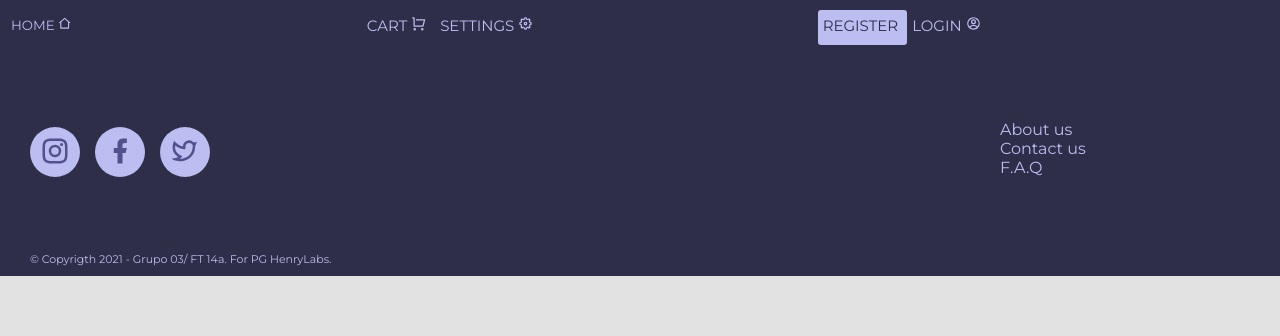
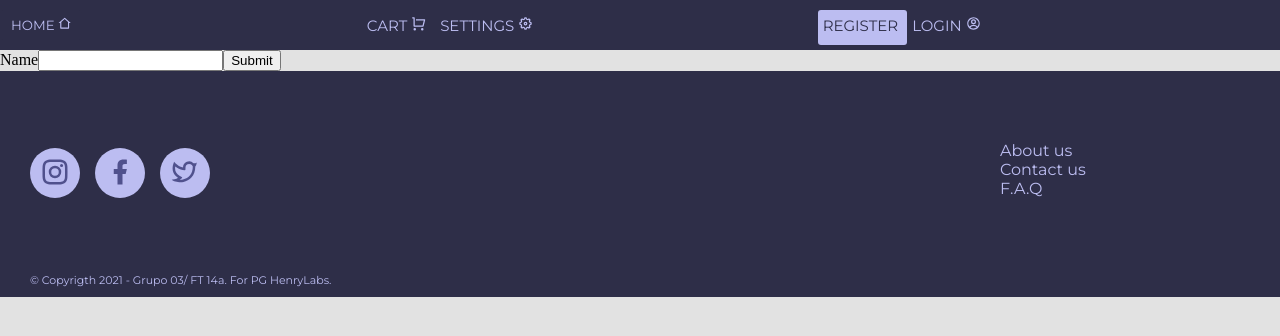
Before and after one commit to rodriabregu/Henry-PF-G03, a React (Create React App) app in the folder client/: page /register in a window 1280 px wide. Shown: the top 336 px of the page. Built offline with nearby package versions, Linux system fonts and the light colour scheme.

Commit message:
register preliminar

```diff
--- a/client/package.json
+++ b/client/package.json
@@ -5,6 +5,7 @@
   "author": "FT-14a Grupo 03",
   "private": true,
   "dependencies": {
+    "@hookform/error-message": "^2.0.0",
     "@testing-library/jest-dom": "^5.14.1",
     "@testing-library/react": "^11.2.7",
     "@testing-library/user-event": "^12.8.3",
@@ -14,6 +15,7 @@
     "antd": "^4.16.10",
     "axios": "^0.21.1",
     "react": "^17.0.2",
+    "react-cool-form": "^0.4.1",
     "react-dom": "^17.0.2",
     "react-hook-form": "^7.12.2",
     "react-icons": "^4.2.0",
--- a/client/src/App.tsx
+++ b/client/src/App.tsx
@@ -4,6 +4,7 @@ import NavBar from './Components/NavBar/NavBar';
 import Footer from './Components/Footer/Footer';
 import ProductDetail from './Components/ProductDetail';
 import Login from './Components/LogIn';
+import Register from './Components/Register';
 import {BrowserRouter as Router,
   Switch,
   Route,} from 'react-router-dom'
@@ -18,6 +19,7 @@ function App() {
           <Route exact path="/home" component={Home} />
           <Route exact path="/product/:id" component={ProductDetail} />
           <Route exact path='/login' component={Login} />
+          <Route exact path='/register' component={Register} />
           <Route path="/" component={Footer} />
         </div>
       </Switch>
--- a/client/src/Components/Register/index.tsx
+++ b/client/src/Components/Register/index.tsx
@@ -1,12 +1,12 @@
-import React, { useState } from 'react'
 import './register.css';
-import { Form, Input, Button, Checkbox, } from 'antd';
+/* import { useForm } from "react-cool-form"; */
+/* import { Form, Input, Button, Checkbox } from 'antd'; */
+import { useForm } from "react-hook-form";
 
-const { Item } = Form;
-const { Password } = Input;
+/* const { Item } = Form;
+const { Password } = Input; */
 
 const Register = () => {
-
     const formSuccess = (datos:any) => {
         console.log('Send nice', datos);
     }
@@ -14,44 +14,30 @@ const Register = () => {
         console.log('Failed send', error);
     }
 
+    const { register, handleSubmit, formState: { errors } } = useForm();
+    const onSubmit = (data:any) => console.log(data);
+
     return (
-        <div className='containerPrincipal'>
-            <div className='containerSecundario'>
+<form onSubmit={handleSubmit(onSubmit)}>
+      <label htmlFor="name">Name</label>
 
-                <Form name='form' initialValues={{remember: true}}
-                onFinish={formSuccess}
-                onFinishFailed={formFailed}
-                >
-                    <Item
-                    label='User'
-                    name='username'
-                    rules={[{
-                        required: true,
-                        message: 'Please enter your username.'
-                    }]}
-                    >
-                        <Input />
-                    </Item>
-                    <Item
-                    label='Password'
-                    name='password'
-                    rules={[{
-                        required: true,
-                        message: 'Please enter your password.'
-                    }]}
-                    >
-                        <Password />
-                    </Item>
-                    <Item name='remember' valuePropName='checked'>
-                        <Checkbox>Member username</Checkbox>
-                    </Item>
-                    <Item>
-                        <Button type='primary' htmlType='submit'>Log in</Button>
-                    </Item>
-                </Form>
+      {/* use aria-invalid to indicate field contain error */}
+      <input
+        id="name"
+        aria-invalid={errors.name ? "true" : "false"}
+        {...register('name', { required: true, maxLength: 30 })}
+      />
 
-            </div>
-        </div>
+      {/* use role="alert" to announce the error message */}
+      {errors.name && errors.name.type === "required" && (
+        <span role="alert">This is required</span>
+      )}
+      {errors.name && errors.name.type === "maxLength" && (
+        <span role="alert">Max length exceeded</span>
+      )}
+
+      <input type="submit" />
+    </form>
     )
 }
 
```
